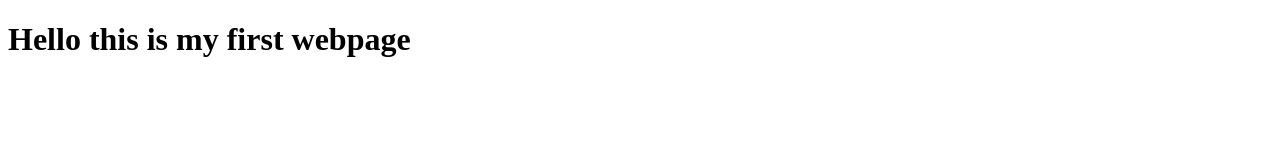
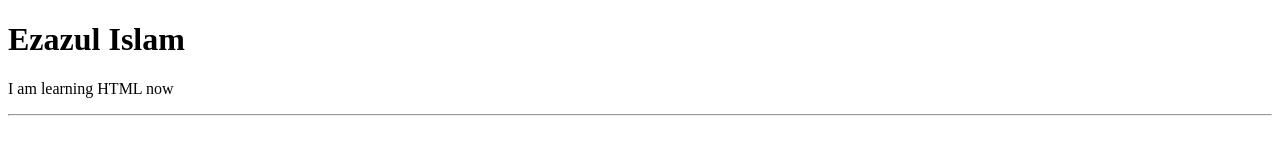
Before and after one commit to iezazul15/portfolio-html, a plain HTML site: page index.html in a window 1280 px wide. Drawn offline with Linux system fonts and the light colour scheme.

Commit message:
intro is added

```diff
--- a/index.html
+++ b/index.html
@@ -8,7 +8,12 @@
 </head>
 
 <body>
-    <h1>Hello this is my first webpage</h1>
+    <!-- Section: Intro -->
+     <header>
+        <h1>Ezazul Islam</h1>
+        <p>I am learning HTML now</p>
+        <hr>
+     </header>
 </body>
 
 </html>
```
Also changed, not shown: 1 other file.
